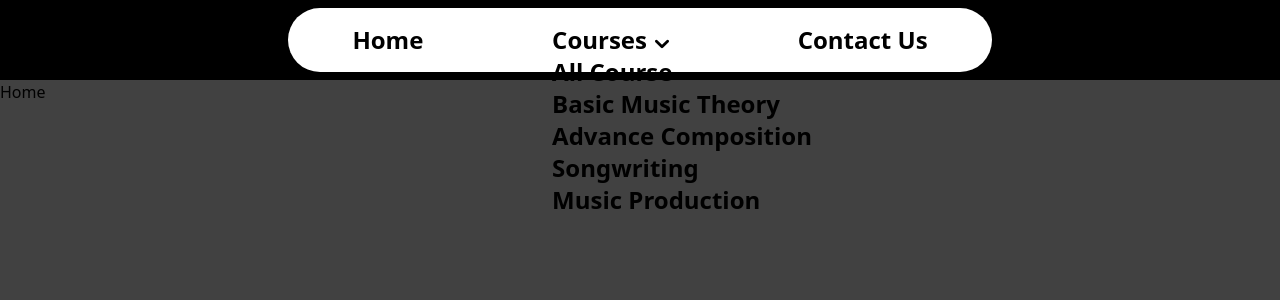
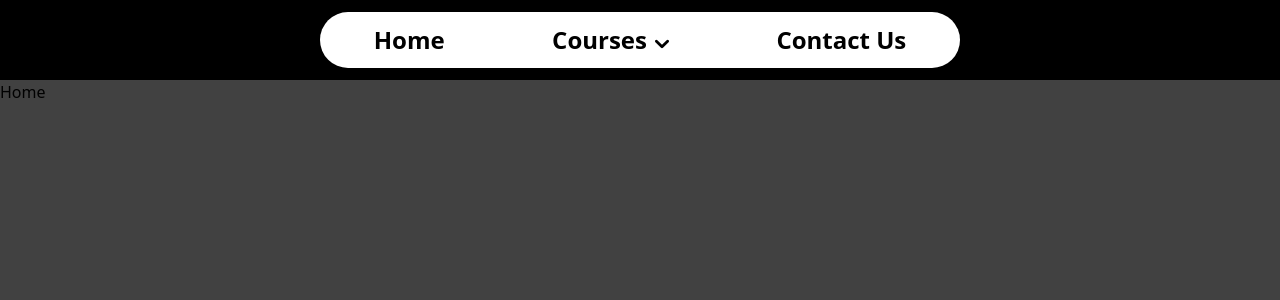
Before and after one commit to RohitBMalviya/Nextjs-Typescript-MusicAcademy, a Next.js app in the folder next-typescript/: page / in a window 1280 px wide. Shown: the top 300 px of the page. Built offline with nearby package versions, Linux system fonts and the light colour scheme.

Commit message:
add menudata

```diff
--- a/next-typescript/src/components/Navbar.tsx
+++ b/next-typescript/src/components/Navbar.tsx
@@ -2,18 +2,27 @@
 
 import Link from "next/link";
 import { useState } from "react";
+import { Data } from "./SubMenuData";
 
 export default function Navbar() {
-  const [dropdown, setDropdown] = useState("");
+  const [dropdown, setDropdown] = useState("none");
   return (
     <>
       <nav className="bg-black  w-full flex justify-center items-center space-y-4 h-20 ">
-        <ul className="min-[500px]:flex hidden justify-around items-center text-2xl max-[650px]:text-[22px] max-[950px]:w-[60%] font-semibold text- h-16 bg-white w-[55%] rounded-full ">
-          <li>
+        <ul className="min-[500px]:flex hidden justify-around items-center text-2xl max-[650px]:text-[22px] max-[950px]:w-[60%] font-semibold text- h-14 bg-white w-[50%] rounded-full ">
+          <li className="hover:text-zinc-500">
             <Link href={"/"}>Home</Link>
           </li>
-          <li>
-            <Link id="menuList" href={"/courses"} className="relative flex">
+          <li
+            className="relative hover:text-zinc-500"
+            onMouseEnter={() => {
+              setDropdown("block");
+            }}
+            onMouseLeave={() => {
+              setDropdown("none");
+            }}
+          >
+            <Link id="menuList" href={"/courses"} className="flex">
               Courses
               <svg
                 className="w-3.5  ms-2 pt-2"
@@ -31,25 +40,24 @@ export default function Navbar() {
                 />
               </svg>
             </Link>
-            <menu className="absolute" aria-labelledby="menuList">
-              <li>
-                <Link href="/allcourse">All Course</Link>
-              </li>
-              <li>
-                <Link href="/basic">Basic Music Theory</Link>
-              </li>
-              <li>
-                <Link href="/advance">Advance Composition</Link>
-              </li>
-              <li>
-                <Link href="/songwriting">Songwriting</Link>
-              </li>
-              <li>
-                <Link href="/musicproduction">Music Production</Link>
-              </li>
+            <menu
+              style={{ display: `${dropdown}`, zIndex: 10 }}
+              className="absolute top-8 left-[-40px] bg-white rounded-lg w-[300px] space-y-1 text-black"
+              aria-labelledby="menuList"
+            >
+              {Data.map((items) => (
+                <li key={items.id}>
+                  <Link
+                    href={items.link}
+                    className="hover:bg-black hover:text-white  block w-full rounded-lg border-2 mt-1 mb-1 pl-6 h-10"
+                  >
+                    {items.menuTitle}
+                  </Link>
+                </li>
+              ))}
             </menu>
           </li>
-          <li>
+          <li className="hover:text-zinc-500">
             <Link href={"/contactus"}>Contact Us</Link>
           </li>
         </ul>
--- /dev/null
+++ b/next-typescript/src/components/SubMenuData.tsx
@@ -0,0 +1,27 @@
+export const Data = [
+  {
+    id: 1,
+    menuTitle: "All Course",
+    link: "/allcourse",
+  },
+  {
+    id: 2,
+    menuTitle: "Basic Music Theory",
+    link: "/basic",
+  },
+  {
+    id: 3,
+    menuTitle: " Advance Composition",
+    link: "/advance",
+  },
+  {
+    id: 4,
+    menuTitle: "Songwriting",
+    link: "/songwriting",
+  },
+  {
+    id: 5,
+    menuTitle: "Music Production",
+    link: "/musicproduction",
+  },
+];
```
